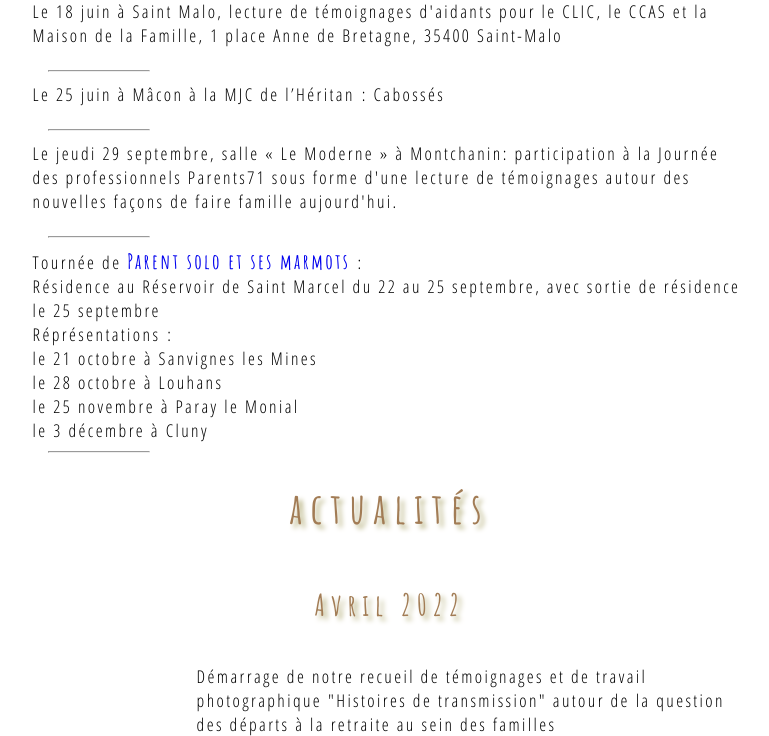
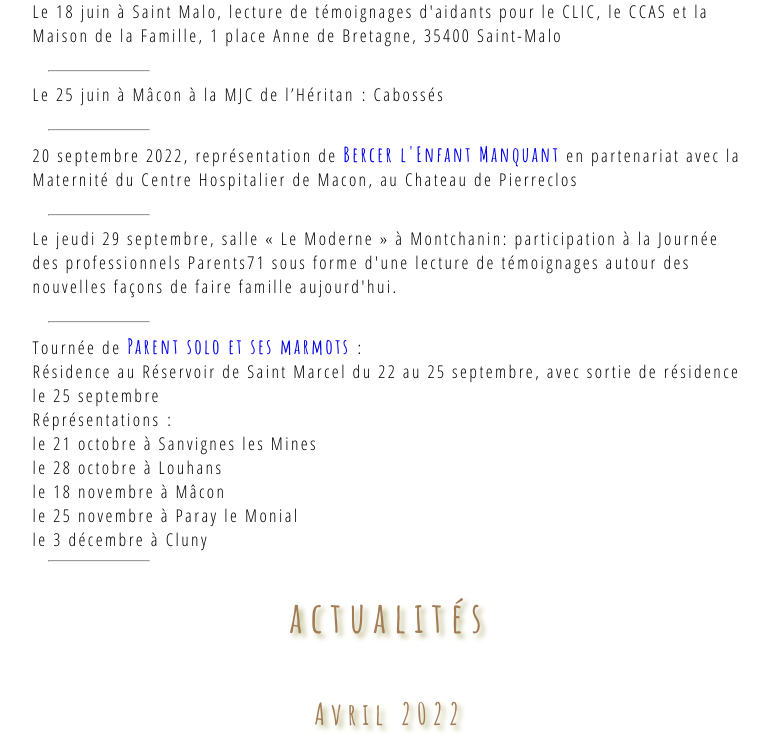
Before and after one commit to leshnik/revertouthaut, a Jekyll site: the page built from actualites.md, in a window 1280 px wide and 900 px high, scrolled down 1212 px, cut to the strip 119-855 px from the top of the window. Shown: the whole strip, without its empty margins (316-1085 px from the left). Built offline with Jekyll 4.4.1, drawn with Linux system fonts in a browser that asks for light colours.

Commit message:
add dates to actu blem psesm

```diff
--- a/actualites.md
+++ b/actualites.md
@@ -19,6 +19,8 @@ summary:
     <hr>
     <li>Le 25 juin à Mâcon à la MJC de l’Héritan&nbsp;: Cabossés</li>
     <hr>
+    <li>20 septembre 2022, représentation de <a href="bercer-l-enfant-manquant">Bercer l'Enfant Manquant</a> en partenariat avec la Maternité du Centre Hospitalier de Macon, au Chateau de Pierreclos</li>
+    <hr>
     <li>Le jeudi 29 septembre, salle « Le Moderne » à Montchanin: participation à la Journée des professionnels Parents71 sous forme d'une lecture de témoignages autour des nouvelles façons de faire famille aujourd'hui.</li>
     <hr>
     <li>Tournée de <a href="/parent-solo-et-ses-marmots">Parent solo et ses marmots</a>&nbsp;:&nbsp;<br>
@@ -26,6 +28,7 @@ summary:
         Réprésentations&nbsp;:&nbsp; <br>
         le 21 octobre à Sanvignes les Mines<br>
         le 28 octobre à Louhans<br>
+        le 18 novembre à Mâcon<br>
         le 25 novembre à Paray le Monial<br>
         le 3 décembre à Cluny
         <hr>
```
Also changed, not shown: bercer-l-enfant-manquant.md (+5 -1 lines), parent-solo-et-ses-marmots.md (+1 -0 lines).
